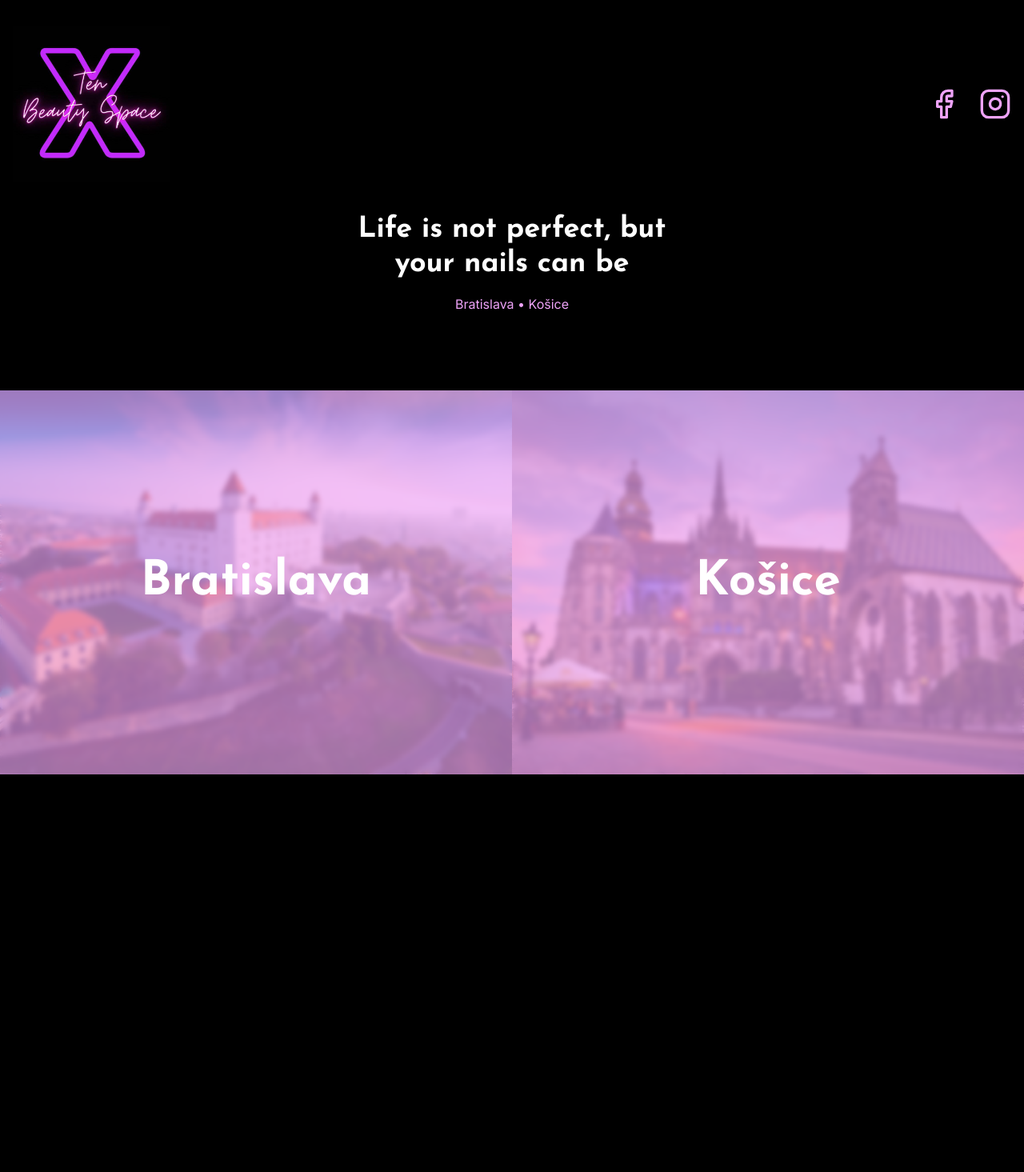
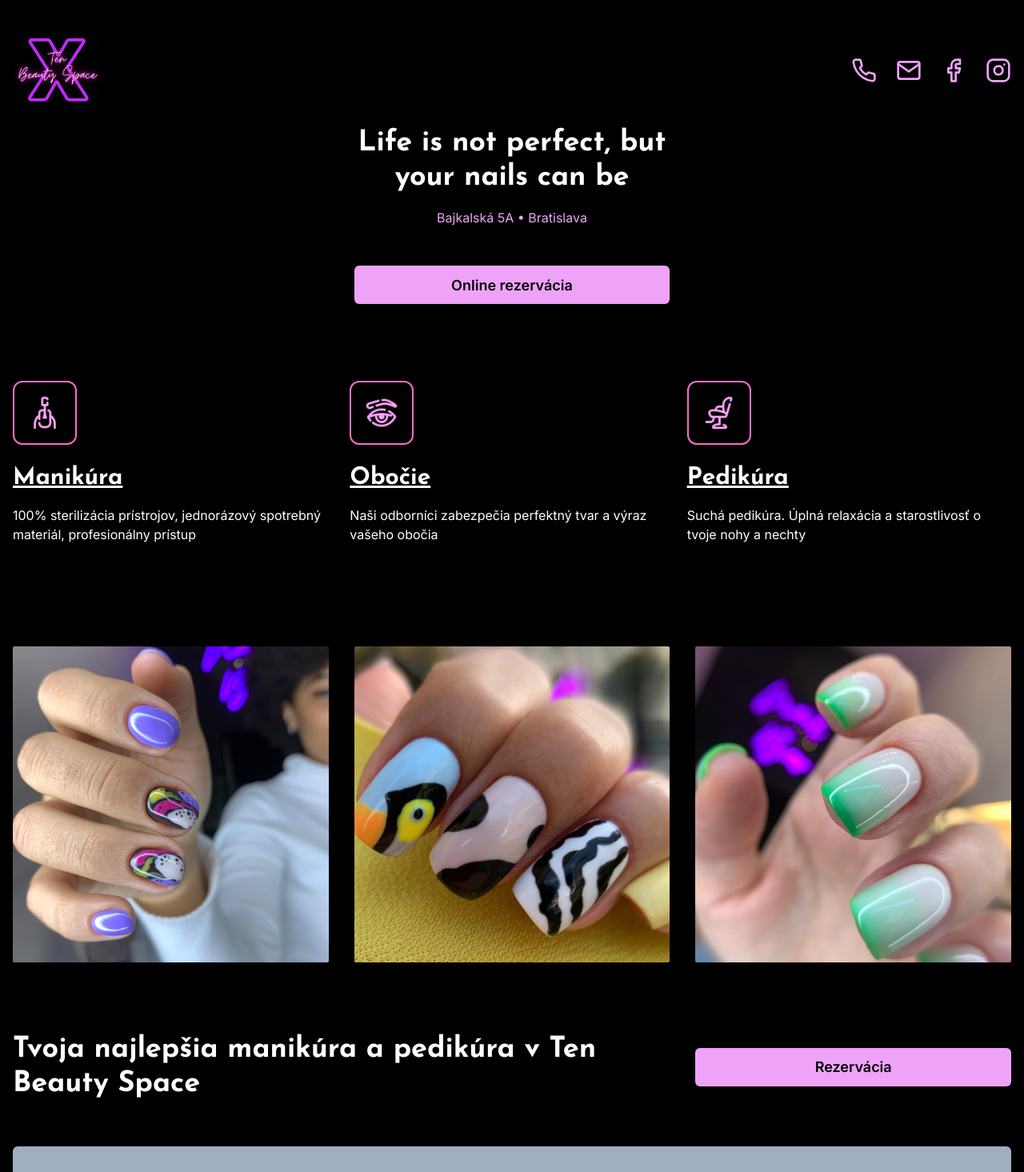
Before and after one commit to yaroslavnosenko/tenbeauty, a Next.js app: page / in a window 1280 px wide. Shown: the top 1465 px of the page at 80% size. Before the commit the page ends 968 px from the top, so only its background shows below. Built offline with nearby package versions, Linux system fonts and the light colour scheme.

Commit message:
updated map and added new section

```diff
--- a/components/features.tsx
+++ b/components/features.tsx
@@ -7,7 +7,7 @@ export const Features = () => {
       <Container maxW="container.xl">
         <Heading>Čo môžeš od nás očakávať?</Heading>
 
-        <SimpleGrid columns={[1, 3]} gap="4">
+        <SimpleGrid columns={{ sm: 1, md: 3 }} gap="4">
           <Box mt="12">
             <Box bg="brand.500" boxSize="20" p="4" rounded="xl">
               <Image src="/manicure.png" alt="Nailbar" width={48} height={48} />
--- a/components/footer.tsx
+++ b/components/footer.tsx
@@ -20,7 +20,7 @@ export const Footer = () => {
   return (
     <Box as="footer" bg="gray.900">
       <Container maxW="container.xl">
-        <SimpleGrid columns={[1, 3]}>
+        <SimpleGrid columns={{ sm: 1, md: 3 }}>
           <HStack justify={['center', 'flex-start']} align="flex-start" pt="16">
             <Image src="/logo.jpeg" alt="Nailbar" width={96} height={96} />
           </HStack>
--- a/components/head.tsx
+++ b/components/head.tsx
@@ -3,14 +3,17 @@ import HHead from 'next/head'
 export const Head = () => {
   return (
     <HHead>
-      <title>Ten Beauty Space</title>
+      <title>Ten Beauty Space | Manikúra, Pedikúra, Obočie</title>
       <meta
         name="description"
         content="Ten Beauty Space - manikúra, pedikúra, nechtové štúdio"
       />
       <link rel="icon" href="/favicon.ico" />
 
-      <meta property="og:title" content="Ten Beauty Space" />
+      <meta
+        property="og:title"
+        content="Ten Beauty Space | Manikúra, Pedikúra, Obočie"
+      />
       <meta property="og:url" content="https://tenbeauty.sk" />
       <meta
         property="og:description"
--- a/components/header.tsx
+++ b/components/header.tsx
@@ -1,6 +1,6 @@
 import Image from 'next/image'
 import { Box, Container, HStack, Icon, Link } from '@chakra-ui/react'
-import { FiInstagram, FiFacebook } from 'react-icons/fi'
+import { FiInstagram, FiFacebook, FiPhone, FiMail } from 'react-icons/fi'
 
 export const Header = () => {
   return (
@@ -8,20 +8,32 @@ export const Header = () => {
       <Container maxWidth="container.xl">
         <HStack spacing="0" justify="space-between">
           <Link href="/">
-            <Image src="/logo.jpeg" alt="Nailbar" width={196} height={196} />
+            <Image src="/logo.jpeg" alt="Nailbar" width={112} height={112} />
           </Link>
           <HStack spacing={6}>
             <Link
               target="_blank"
               href="https://www.facebook.com/profile.php?id=100085635908032"
             >
-              <Icon as={FiFacebook} boxSize={10} color="brand.500" />
+              <Icon as={FiPhone} boxSize={8} color="brand.500" />
+            </Link>
+            <Link
+              target="_blank"
+              href="https://www.facebook.com/profile.php?id=100085635908032"
+            >
+              <Icon as={FiMail} boxSize={8} color="brand.500" />
+            </Link>
+            <Link
+              target="_blank"
+              href="https://www.facebook.com/profile.php?id=100085635908032"
+            >
+              <Icon as={FiFacebook} boxSize={8} color="brand.500" />
             </Link>
             <Link
               target="_blank"
               href="https://www.instagram.com/ten.beauty.space_bratislava/"
             >
-              <Icon as={FiInstagram} boxSize={10} color="brand.500" />
+              <Icon as={FiInstagram} boxSize={8} color="brand.500" />
             </Link>
           </HStack>
         </HStack>
--- a/components/hero.tsx
+++ b/components/hero.tsx
@@ -11,10 +11,11 @@ import {
 } from '@chakra-ui/react'
 import { Image } from '@chakra-ui/react'
 import Link from 'next/link'
+import NextImage from 'next/image'
 
 export const Hero = () => {
   return (
-    <Box as="section" pt="8">
+    <Box as="section" pt={{ sm: 8, md: 2 }}>
       <Container maxW="container.xl" pb="28">
         <Heading mb="4" color="white" maxW="md" mx="auto" textAlign="center">
           Life is not perfect, but your nails can be
@@ -23,12 +24,12 @@ export const Hero = () => {
           Bajkalská 5A • Bratislava
         </Text>
 
-        <SimpleGrid columns={[1, 3]} gap={[4, 8]}>
+        <SimpleGrid columns={{ md: 3 }} gap={[4, 8]}>
           <Box />
           <Link href="https://www.fresha.com/book-now/nail-bar-gjofwlgb/all-offer?id=1082566&pId=672359">
             <Button
               mb="12"
-              w={['full', 'auto']}
+              w={['full', 'full', 'auto']}
               size="lg"
               colorScheme="brand"
               color="black"
@@ -38,15 +39,87 @@ export const Hero = () => {
           </Link>
         </SimpleGrid>
 
+        <SimpleGrid columns={{ sm: 1, md: 3 }} gap="4" mb={32} color="white">
+          <Box mt="12">
+            <Box
+              boxSize="20"
+              p="4"
+              rounded="xl"
+              borderWidth="2px"
+              borderColor="brand.500"
+              filter="invert(88%) sepia(13%) saturate(4524%) hue-rotate(223deg) brightness(105%) contrast(94%)"
+            >
+              <NextImage
+                src="/manicure.png"
+                alt="Nailbar"
+                width={48}
+                height={48}
+              />
+            </Box>
+            <Heading size="lg" mt="6" mb="4" textDecoration="underline">
+              Manikúra
+            </Heading>
+            <Text>
+              100% sterilizácia prístrojov, jednorázový spotrebný materiál,
+              profesionálny prístup
+            </Text>
+          </Box>
+
+          <Box mt="12">
+            <Box
+              boxSize="20"
+              p="4"
+              rounded="xl"
+              borderWidth="2px"
+              borderColor="brand.500"
+              filter="invert(88%) sepia(13%) saturate(4524%) hue-rotate(223deg) brightness(105%) contrast(94%)"
+            >
+              <NextImage
+                src="/eyebrow.png"
+                alt="Nailbar"
+                width={48}
+                height={48}
+              />
+            </Box>
+            <Heading size="lg" mt="6" mb="4" textDecoration="underline">
+              Obočie
+            </Heading>
+            <Text>
+              Naši odborníci zabezpečia perfektný tvar a výraz vašeho obočia
+            </Text>
+          </Box>
+
+          <Box mt="12">
+            <Box
+              boxSize="20"
+              p="4"
+              rounded="xl"
+              borderWidth="2px"
+              borderColor="brand.500"
+              filter="invert(88%) sepia(13%) saturate(4524%) hue-rotate(223deg) brightness(105%) contrast(94%)"
+            >
+              <NextImage
+                src="/barber-chair.png"
+                alt="Nailbar"
+                width={48}
+                height={48}
+              />
+            </Box>
+            <Heading size="lg" mt="6" mb="4" textDecoration="underline">
+              Pedikúra
+            </Heading>
+            <Text>
+              Suchá pedikúra. Úplná relaxácia a starostlivosť o tvoje nohy a
+              nechty
+            </Text>
+          </Box>
+        </SimpleGrid>
+
         <SimpleGrid columns={[1, 3]} gap={[4, 8]}>
           <AspectRatio
             overflow="hidden"
             cursor="pointer"
             rounded="sm"
-            _hover={{
-              transform: 'scale(1.01)',
-            }}
-            transition="ease-in-out 0.5s"
             ratio={1}
           >
             <Image src="/img1.jpeg" objectFit="cover" alt="" />
@@ -76,11 +149,11 @@ export const Hero = () => {
             <Image src="/img3.jpeg" objectFit="cover" alt="" />
           </AspectRatio>
         </SimpleGrid>
-        <Stack
-          direction={['column', 'row']}
+        <SimpleGrid
           mt="20"
-          justify="space-between"
-          align="flex-end"
+          gap={{ sm: 8, md: 16 }}
+          gridTemplateColumns={{ sm: '1fr', md: '2fr 1fr' }}
+          alignItems="center"
         >
           <Box py="2">
             <Heading color="white">
@@ -88,16 +161,11 @@ export const Hero = () => {
             </Heading>
           </Box>
           <Link href="https://www.fresha.com/book-now/nail-bar-gjofwlgb/all-offer?id=1082566&pId=672359">
-            <Button
-              w={['full', 'auto']}
-              size="lg"
-              colorScheme="brand"
-              color="black"
-            >
+            <Button size="lg" colorScheme="brand" color="black">
               Rezervácia
             </Button>
           </Link>
-        </Stack>
+        </SimpleGrid>
       </Container>
 
       <Box bg="white">
--- a/package.json
+++ b/package.json
@@ -14,7 +14,6 @@
     "@emotion/styled": "^11.10.4",
     "framer-motion": "^6.5.1",
     "next": "12.3.0",
-    "pigeon-maps": "^0.21.3",
     "react": "18.2.0",
     "react-dom": "18.2.0",
     "react-icons": "^4.4.0"
--- a/pages/index.tsx
+++ b/pages/index.tsx
@@ -1,16 +1,6 @@
-import {
-  Box,
-  Container,
-  Heading,
-  Text,
-  SimpleGrid,
-  AspectRatio,
-  Image,
-  Center,
-} from '@chakra-ui/react'
+import { Box } from '@chakra-ui/react'
 import type { NextPage } from 'next'
-import { Header, Head } from '../components'
-import Link from 'next/link'
+import { Header, Head, Hero, Features, Map, Footer } from '../components'
 
 const Home: NextPage = () => {
   return (
@@ -18,77 +8,11 @@ const Home: NextPage = () => {
       <Head />
       <Header />
       <Box as="main">
-        <Box as="section" pt="8">
-          <Container maxW="container.xl" pb="24">
-            <Heading
-              mb="4"
-              color="white"
-              maxW="md"
-              mx="auto"
-              textAlign="center"
-            >
-              Life is not perfect, but your nails can be
-            </Heading>
-            <Text color="brand.500" textAlign="center">
-              Bratislava • Košice
-            </Text>
-          </Container>
-          <SimpleGrid columns={[1, 1, 2]}>
-            <Link href="/bratislava">
-              <AspectRatio scale={1} cursor="pointer">
-                <Box pos="relative">
-                  <Image
-                    src="bratislava.jpeg"
-                    objectFit="cover"
-                    alt="Bratislava"
-                    boxSize="100%"
-                  />
-                  <Center
-                    transition="ease-in-out 0.1s"
-                    position="absolute"
-                    boxSize="100%"
-                    bg="#eea3f8aa"
-                    backdropFilter="blur(3px)"
-                    _hover={{
-                      textDecoration: 'underline',
-                      backdropFilter: 'blur(0px)',
-                    }}
-                    color="white"
-                  >
-                    <Heading fontSize={['4xl', '6xl']}>Bratislava</Heading>
-                  </Center>
-                </Box>
-              </AspectRatio>
-            </Link>
-            <Link href="https://nailbar.sk/kosice">
-              <AspectRatio scale={1} cursor="pointer">
-                <Box pos="relative">
-                  <Image
-                    src="kosice.jpeg"
-                    objectFit="cover"
-                    alt="Kosice"
-                    boxSize="100%"
-                  />
-                  <Center
-                    transition="ease-in-out 0.1s"
-                    position="absolute"
-                    boxSize="100%"
-                    bg="#eea3f8aa"
-                    backdropFilter="blur(3px)"
-                    _hover={{
-                      textDecoration: 'underline',
-                      backdropFilter: 'blur(0px)',
-                    }}
-                    color="white"
-                  >
-                    <Heading fontSize={['4xl', '6xl']}>Košice</Heading>
-                  </Center>
-                </Box>
-              </AspectRatio>
-            </Link>
-          </SimpleGrid>
-        </Box>
+        <Hero />
+        <Features />
+        <Map />
       </Box>
+      <Footer />
     </>
   )
 }
```
Also changed, not shown: components/map.tsx (+8 -14 lines), pages/bratislava.tsx (deleted, +0 -20 lines), 1 other file (tests, documents, lock files or other folders).
